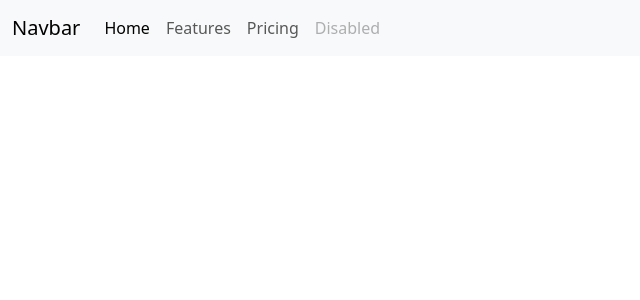
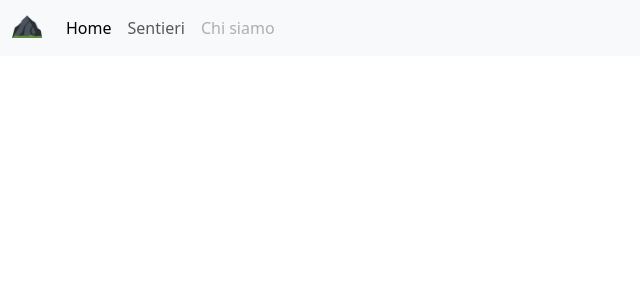
Before and after one commit to marzia-blasi/travel-journal-app, a React (Vite) app: page / in a window 1280 px wide. Shown: the top 300 px of the page, without its empty margins (0-640 px from the left). Built offline with nearby package versions, Linux system fonts and the light colour scheme.

Commit message:
add navbar logo

```diff
--- a/src/pages/Homepage.jsx
+++ b/src/pages/Homepage.jsx
@@ -4,7 +4,13 @@ export default function HomePage() {
       <nav className="navbar navbar-expand-lg bg-body-tertiary">
         <div className="container-fluid">
           <a className="navbar-brand" href="#">
-            Navbar
+            <img
+              src="./src/assets/img/logo_32x32.png"
+              alt="Logo"
+              width={30}
+              height={24}
+              className="d-inline-block align-text-top"
+            />
           </a>
           <button
             className="navbar-toggler"
@@ -26,17 +32,13 @@ export default function HomePage() {
               </li>
               <li className="nav-item">
                 <a className="nav-link" href="#">
-                  Features
+                  Sentieri
                 </a>
               </li>
-              <li className="nav-item">
-                <a className="nav-link" href="#">
-                  Pricing
-                </a>
-              </li>
+
               <li className="nav-item">
                 <a className="nav-link disabled" aria-disabled="true">
-                  Disabled
+                  Chi siamo
                 </a>
               </li>
             </ul>
```
Also changed, not shown: src/assets/img/logo_32x32.png (added).
